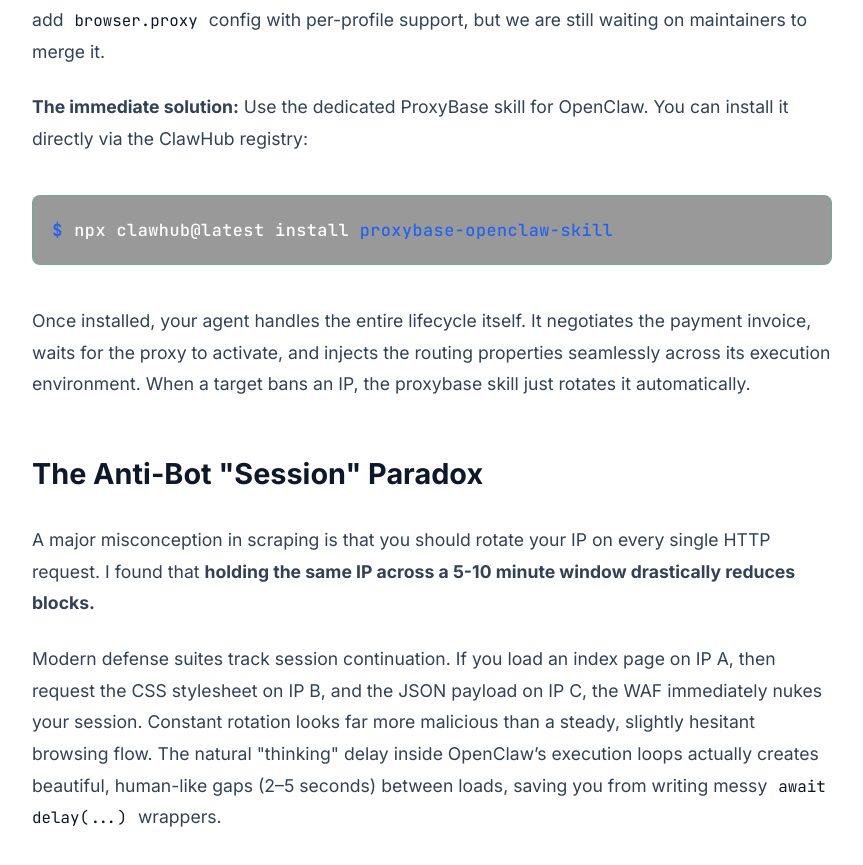
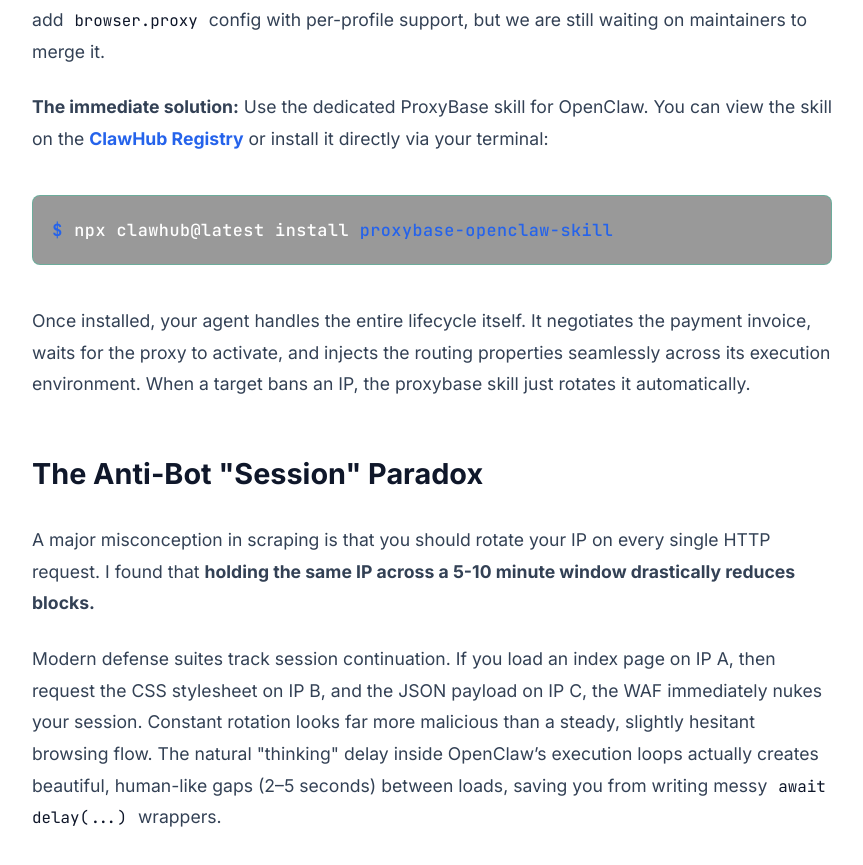
Before and after one commit to proxybasehq/proxybase-landing, a Next.js app: page /blog/openclaw-bot-protections in a window 1280 px wide. Shown: the part 2683-3548 px from the top of the page, without its empty margins (208-1071 px from the left). Built offline with nearby package versions, Linux system fonts and the light colour scheme.

Commit message:
fix claw link

```diff
--- a/app/blog/openclaw-bot-protections/page.js
+++ b/app/blog/openclaw-bot-protections/page.js
@@ -99,7 +99,7 @@
                             But what about forcing the agent into the proxy? Setting global <code className="inline-code">HTTP_PROXY</code> environment variables doesn't work out of the box because <code className="inline-code">undici</code> ignores them natively. If you check GitHub, <a href="https://github.com/openclaw/openclaw/issues/2102" target="_blank" rel="noopener noreferrer" style={{ color: "var(--accent-primary)", textDecoration: "none" }}>Issue #2102</a> about global proxy support has been open indefinitely, and was recently closed as "not planned." The community is fighting back with <a href="https://github.com/openclaw/openclaw/pull/20578" target="_blank" rel="noopener noreferrer" style={{ color: "var(--accent-primary)", textDecoration: "none" }}>Pull Request #20578</a> aiming to add <code className="inline-code">browser.proxy</code> config with per-profile support, but we are still waiting on maintainers to merge it.
                         </p>
                         <p style={{ marginBottom: "2.5rem" }}>
-                            <strong>The immediate solution:</strong> Use the dedicated ProxyBase skill for OpenClaw. You can install it directly via the ClawHub registry:
+                            <strong>The immediate solution:</strong> Use the dedicated ProxyBase skill for OpenClaw. You can view the skill on the <a href="https://clawhub.ai/proxybase-user/proxybase-openclaw-skill" target="_blank" rel="noopener noreferrer" style={{ color: "var(--accent-primary)", textDecoration: "none", fontWeight: "bold" }}>ClawHub Registry</a> or install it directly via your terminal:
                         </p>
 
                         <div style={{ background: "rgba(0, 0, 0, 0.4)", border: "1px solid rgba(6, 214, 160, 0.3)", borderRadius: "8px", padding: "1.2rem", marginBottom: "2.5rem", fontFamily: "'JetBrains Mono', monospace", fontSize: "1.05rem", color: "#fff", display: "flex", alignItems: "center" }}>
```
